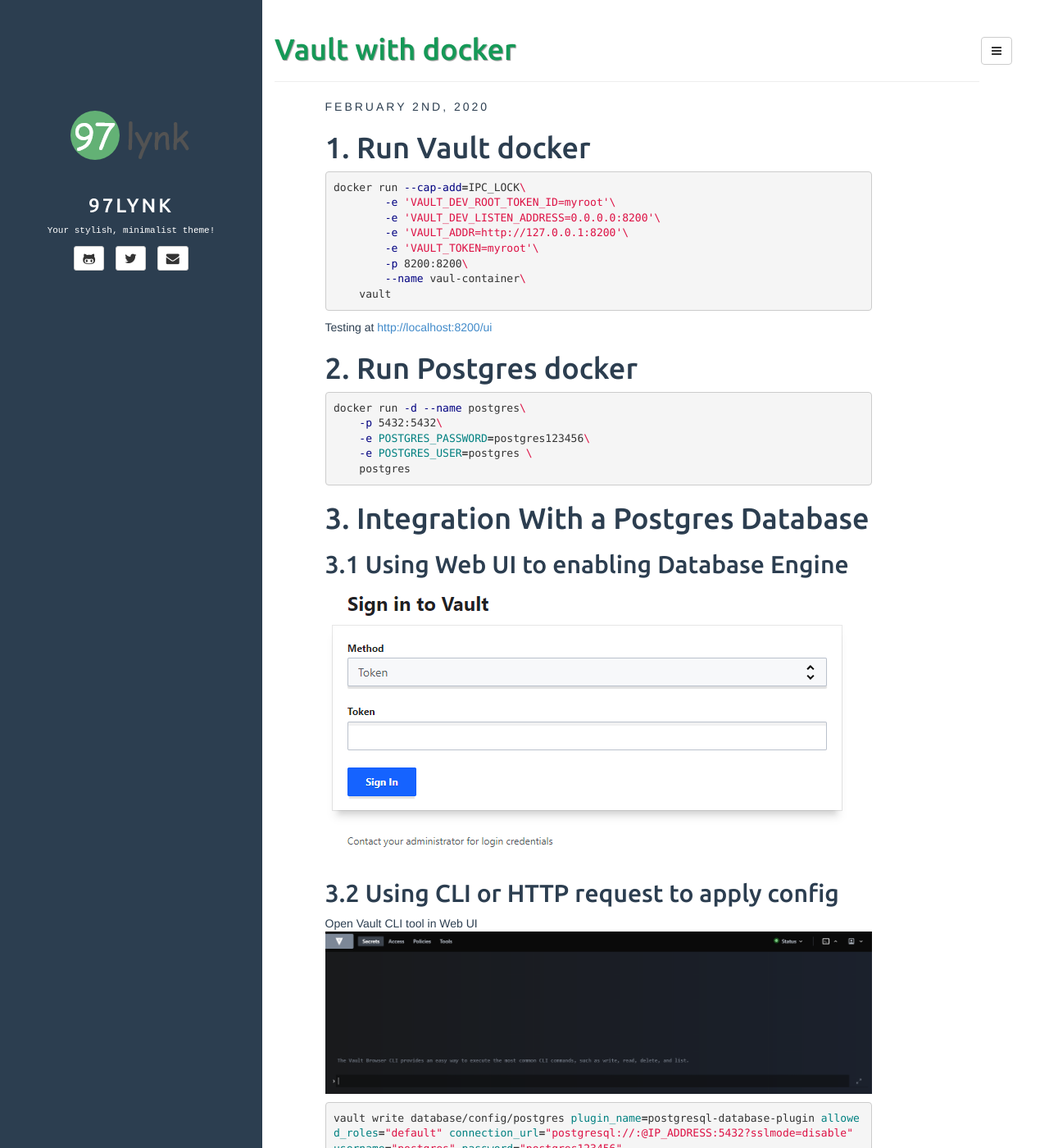
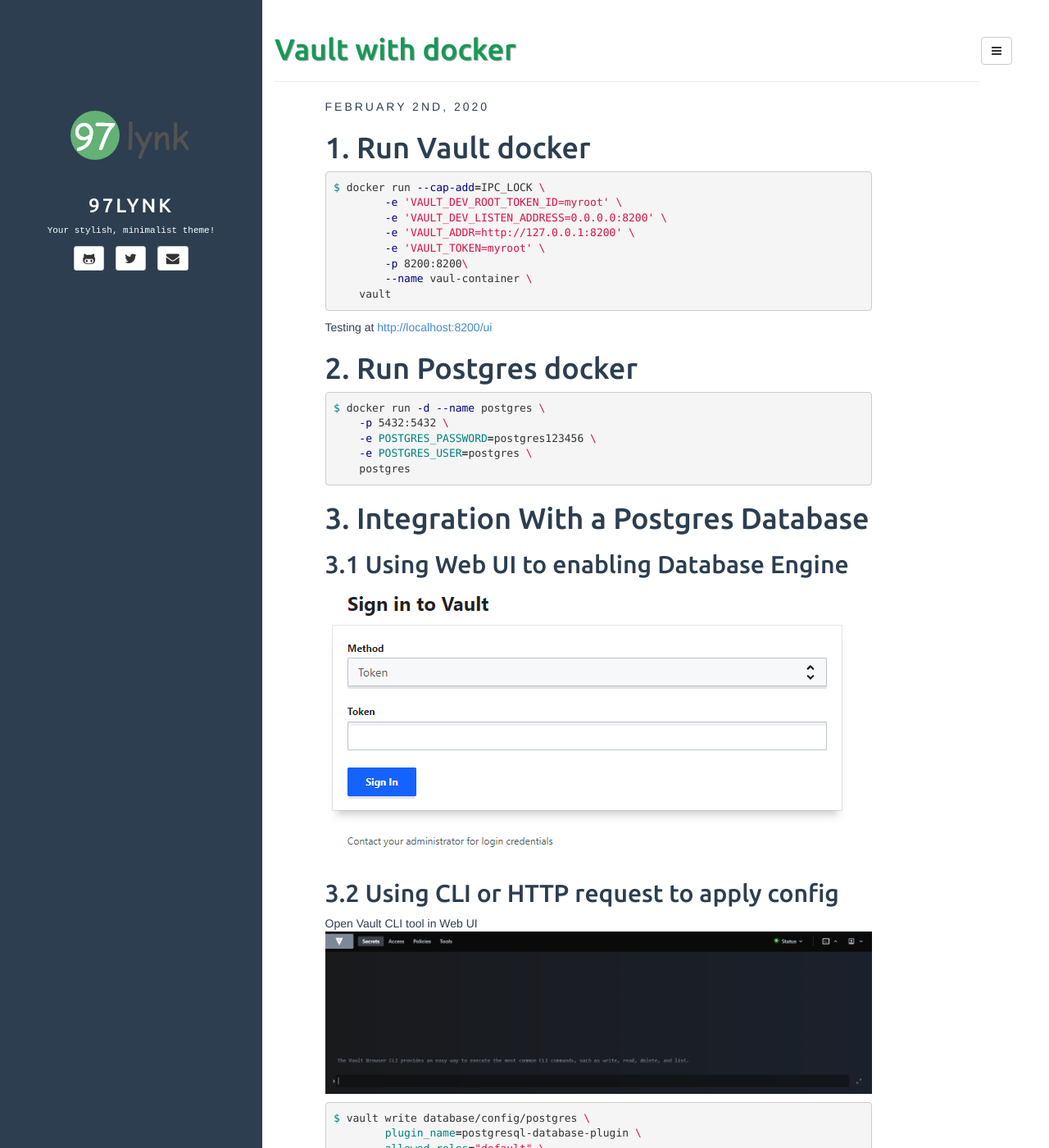
Before and after one commit to 97lynk/97lynk.github.io, a Jekyll site: the page built from _posts/2020-02-02-vault.md, in a window 1280 px wide and 1400 px high. Shown: the whole window at 82% size. Built offline with Jekyll 4.4.1, drawn with Linux system fonts in a browser that asks for light colours.

Commit message:
fix content

```diff
--- a/_posts/2020-02-02-vault.md
+++ b/_posts/2020-02-02-vault.md
@@ -9,22 +9,22 @@ comments: false
 
 # 1. Run Vault docker
 {% highlight shell %}
-docker run --cap-add=IPC_LOCK\
-	-e 'VAULT_DEV_ROOT_TOKEN_ID=myroot'\
-	-e 'VAULT_DEV_LISTEN_ADDRESS=0.0.0.0:8200'\
-	-e 'VAULT_ADDR=http://127.0.0.1:8200'\
-	-e 'VAULT_TOKEN=myroot'\
+$ docker run --cap-add=IPC_LOCK \
+	-e 'VAULT_DEV_ROOT_TOKEN_ID=myroot' \
+	-e 'VAULT_DEV_LISTEN_ADDRESS=0.0.0.0:8200' \
+	-e 'VAULT_ADDR=http://127.0.0.1:8200' \
+	-e 'VAULT_TOKEN=myroot' \
 	-p 8200:8200\
-	--name vaul-container\
+	--name vaul-container \
     vault
 {% endhighlight %}
 Testing at <a href="http://localhost:8200/ui" target="_blank">http://localhost:8200/ui</a>
 
 # 2. Run Postgres docker
 {% highlight shell %}
-docker run -d --name postgres\
-    -p 5432:5432\
-    -e POSTGRES_PASSWORD=postgres123456\
+$ docker run -d --name postgres \
+    -p 5432:5432 \
+    -e POSTGRES_PASSWORD=postgres123456 \
     -e POSTGRES_USER=postgres \
     postgres
 {% endhighlight %}
@@ -38,18 +38,30 @@ Open Vault CLI tool in Web UI
 ![SignIn](/assets/media/cli-vault.png)
 
 {% highlight shell %}
-vault write database/config/postgres plugin_name=postgresql-database-plugin allowed_roles="default" connection_url="postgresql://{{username}}:{{password}}@IP_ADDRESS:5432?sslmode=disable" username="postgres" password="postgres123456"
+$ vault write database/config/postgres \
+	plugin_name=postgresql-database-plugin \
+	allowed_roles="default" \
+	connection_url="postgresql://{{username}}:{{password}}@IP_ADDRESS:5432?sslmode=disable" \
+	username="postgres" \
+	password="postgres123456"
 {% endhighlight %}
 Replacing `IP_ADDRESS` with your ip addresss
 
 Or using cURL
 {% highlight shell %}
-curl --header "X-Vault-Token: myroot" --request POST --data '{"plugin_name": "postgresql-database-plugin","allowed_roles": "default","connection_url": "postgresql://{{username}}:{{password}}@localhost:5432?sslmode=disable","username": "postgres","password": "postgres123456"}' http://localhost:8200/v1/database/config/postgres
+$ curl --header "X-Vault-Token: myroot" \
+	--request POST \
+	--data '{"plugin_name": "postgresql-database-plugin","allowed_roles": "default","connection_url": "postgresql://{{username}}:{{password}}@localhost:5432?sslmode=disable","username": "postgres","password": "postgres123456"}' \
+	http://localhost:8200/v1/database/config/postgres
 {% endhighlight %}
 
 Grant privileges to role
 {% highlight shell %}
-vault write database/roles/default db_name=postgres creation_statements="CREATE ROLE \"{{name}}\" WITH LOGIN PASSWORD '{{password}}' VALID UNTIL '{{expiration}}';GRANT SELECT, UPDATE, INSERT ON ALL TABLES IN SCHEMA public TO \"{{name}}\";GRANT USAGE,  SELECT ON ALL SEQUENCES IN SCHEMA public TO \"{{name}}\";" default_ttl="1h" max_ttl="24h"
+$ vault write database/roles/default \
+	db_name=postgres \
+	creation_statements="CREATE ROLE \"{{name}}\" WITH LOGIN PASSWORD '{{password}}' VALID UNTIL '{{expiration}}';GRANT SELECT, UPDATE, INSERT ON ALL TABLES IN SCHEMA public TO \"{{name}}\";GRANT USAGE,  SELECT ON ALL SEQUENCES IN SCHEMA public TO \"{{name}}\";" \
+	default_ttl="1h" \
+	max_ttl="24h"
 {% endhighlight %}
 
 # 4. Springboot connect Postgres
```
